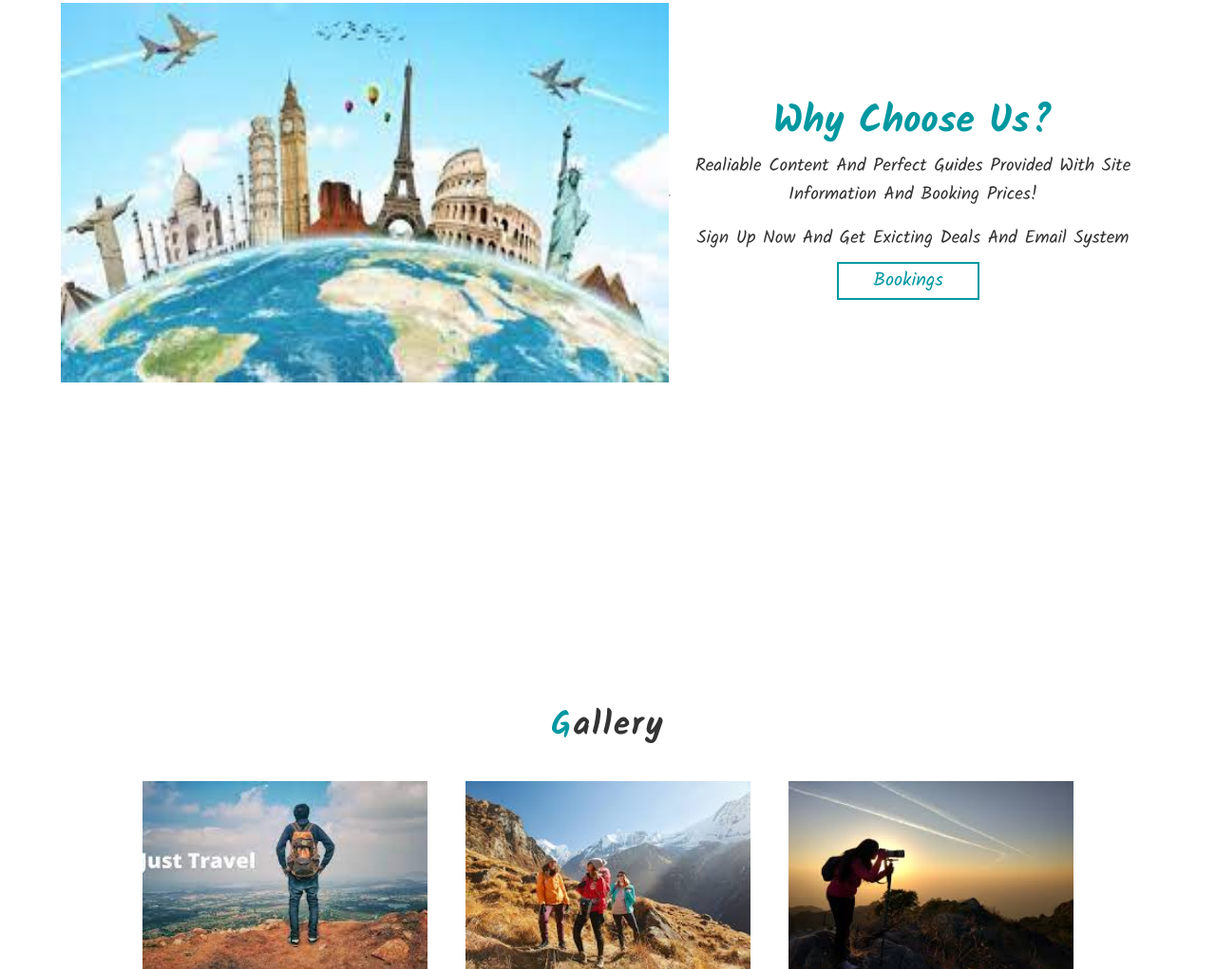
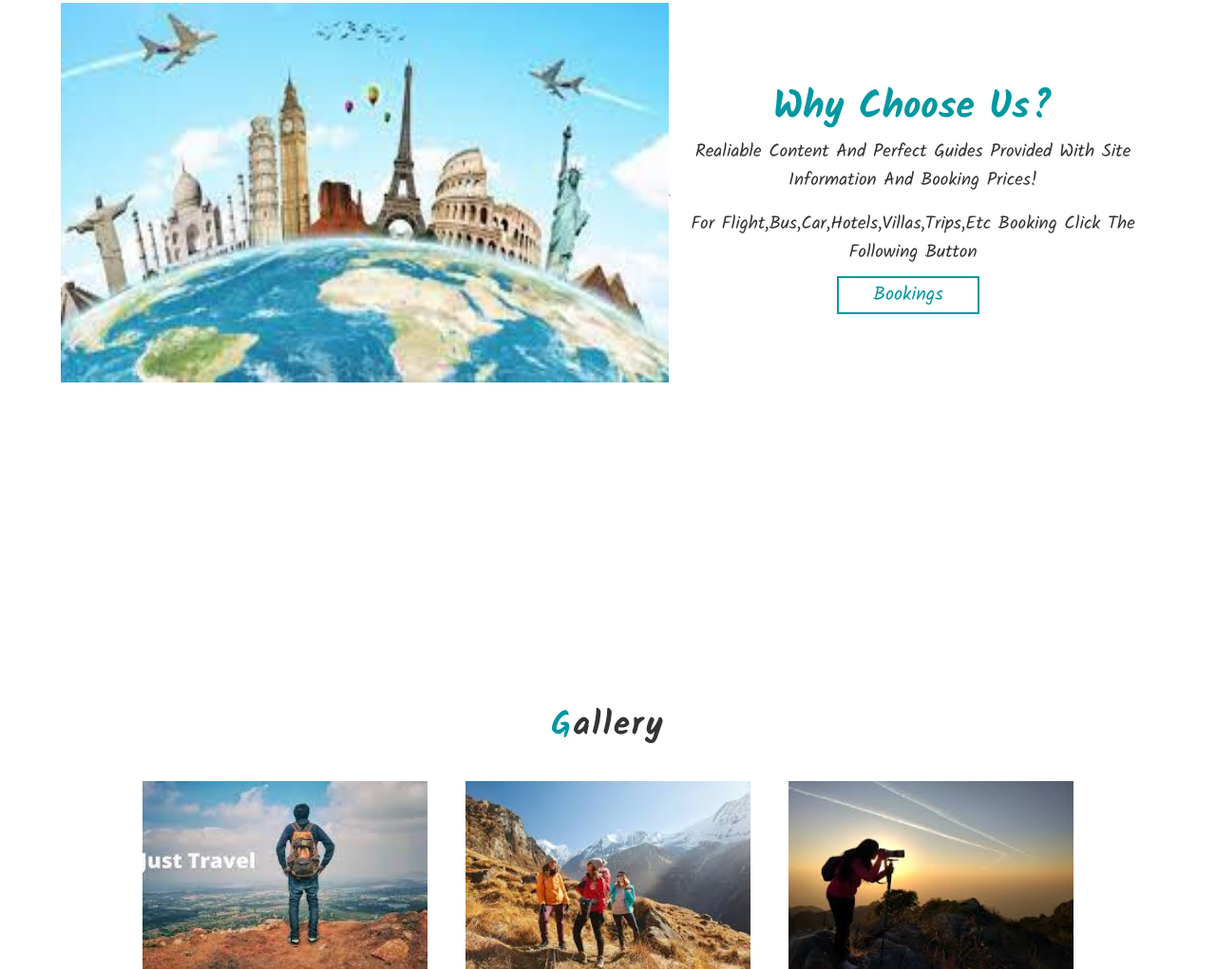
Before and after one commit to Code-with-Harsh-Tambade/tourismbyharsh, a plain HTML site: page index.html in a window 1280 px wide. Shown: the part 2537-3558 px from the top of the page at 95% size. Drawn offline with nearby package versions, Linux system fonts and the light colour scheme; files whose address does not match are found by name.

Commit message:
Update index.html

```diff
--- a/index.html
+++ b/index.html
@@ -232,7 +232,7 @@
      <center>
         <h3>why choose us?</h3>
         <p>Realiable content and perfect guides provided with site information and booking prices!</p><br>
-        <p>Sign up now and get exicting deals and email system </p>
+        <p>For flight,bus,car,hotels,villas,trips,etc booking click the following button </p>
         <a href="https://www.makemytrip.com/flights/"><button class="btn btn1"> bookings </button></a>
     </center>
     </div>
```
